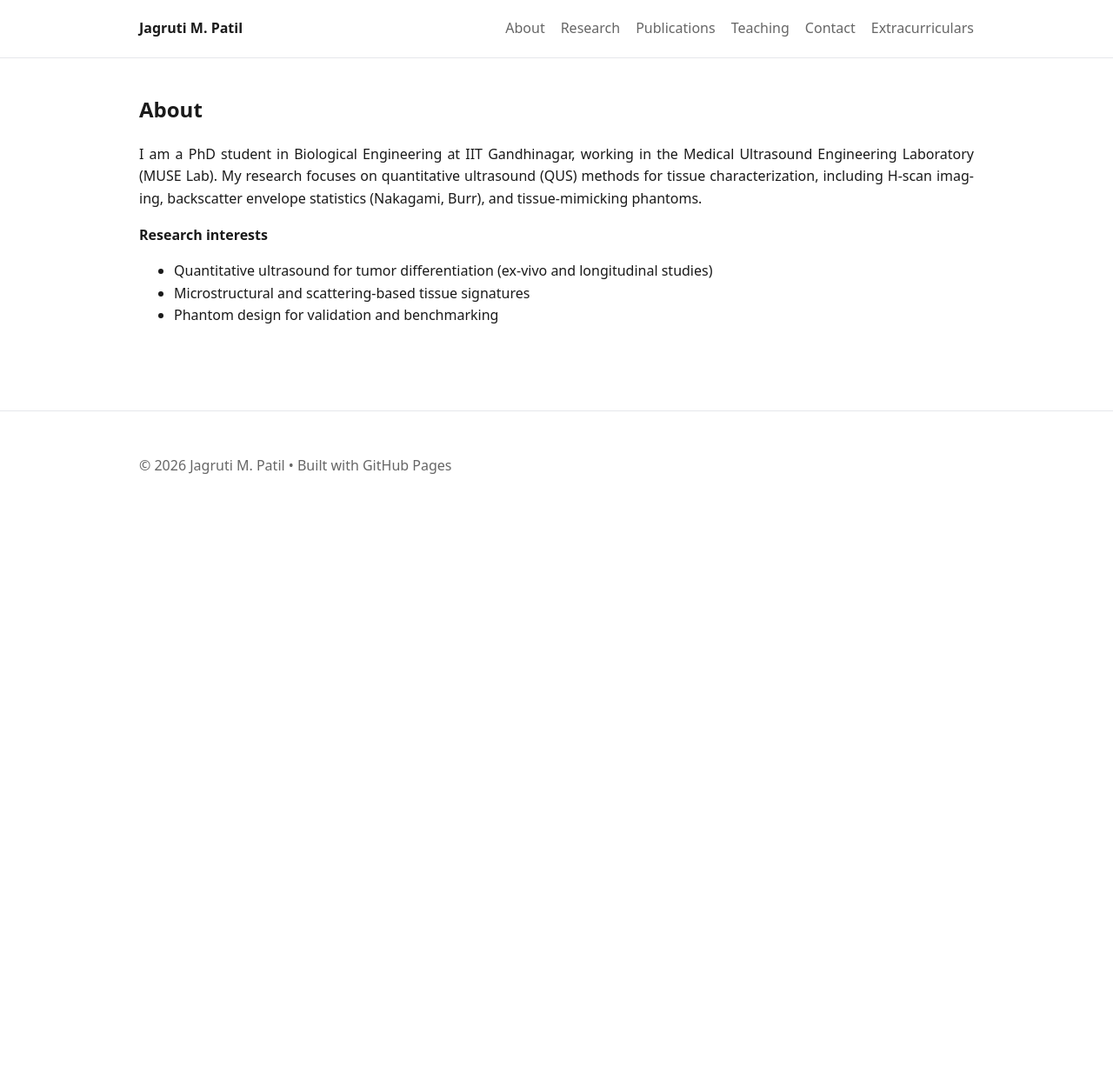
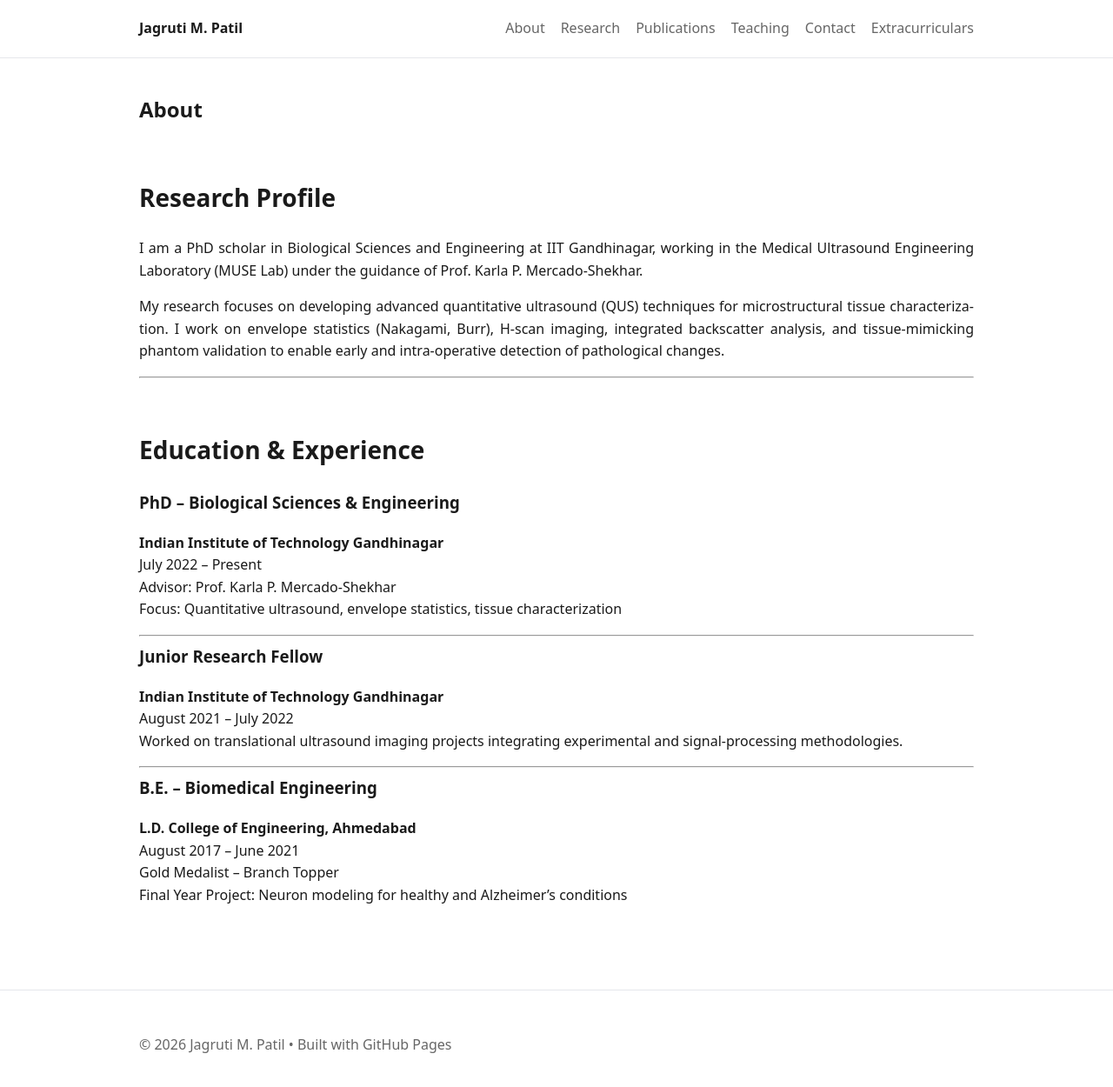
Before and after one commit to Jagruti-M-Patil/my-personal-website, a Jekyll site: the page built from about.md, in a window 1280 px wide and 1265 px high. Shown: the top 1250 px of the window at 87% size. Built offline with Jekyll 4.4.1, drawn with Linux system fonts in a browser that asks for light colours.

Commit message:
Expand About page with research and CV
Replace the short bio with a detailed Research Profile and Education & Experience sections. Adds PhD details (IIT Gandhinagar, advisor Prof. Karla P. Mercado-Shekhar), research focus on quantitative ultrasound (envelope statistics: Nakagami, Burr; H-scan; integrated backscatter; phantom validation), and chronological entries for PhD, Junior Research Fellow, and B.E. achievements. Reorganizes content into clear sections for readability.

```diff
--- a/about.md
+++ b/about.md
@@ -3,9 +3,33 @@ layout: page
 title: About
 ---
 
-I am a PhD student in Biological Engineering at IIT Gandhinagar, working in the Medical Ultrasound Engineering Laboratory (MUSE Lab). My research focuses on quantitative ultrasound (QUS) methods for tissue characterization, including H-scan imaging, backscatter envelope statistics (Nakagami, Burr), and tissue-mimicking phantoms.
+## Research Profile
 
-**Research interests**
-- Quantitative ultrasound for tumor differentiation (ex-vivo and longitudinal studies)
-- Microstructural and scattering-based tissue signatures
-- Phantom design for validation and benchmarking
+I am a PhD scholar in Biological Sciences and Engineering at IIT Gandhinagar, working in the Medical Ultrasound Engineering Laboratory (MUSE Lab) under the guidance of Prof. Karla P. Mercado-Shekhar.
+
+My research focuses on developing advanced quantitative ultrasound (QUS) techniques for microstructural tissue characterization. I work on envelope statistics (Nakagami, Burr), H-scan imaging, integrated backscatter analysis, and tissue-mimicking phantom validation to enable early and intra-operative detection of pathological changes.
+
+---
+
+## Education & Experience
+
+### PhD – Biological Sciences & Engineering
+**Indian Institute of Technology Gandhinagar**
+July 2022 – Present
+Advisor: Prof. Karla P. Mercado-Shekhar
+Focus: Quantitative ultrasound, envelope statistics, tissue characterization
+
+---
+
+### Junior Research Fellow
+**Indian Institute of Technology Gandhinagar**
+August 2021 – July 2022
+Worked on translational ultrasound imaging projects integrating experimental and signal-processing methodologies.
+
+---
+
+### B.E. – Biomedical Engineering
+**L.D. College of Engineering, Ahmedabad**
+August 2017 – June 2021
+Gold Medalist – Branch Topper
+Final Year Project: Neuron modeling for healthy and Alzheimer’s conditions
```
